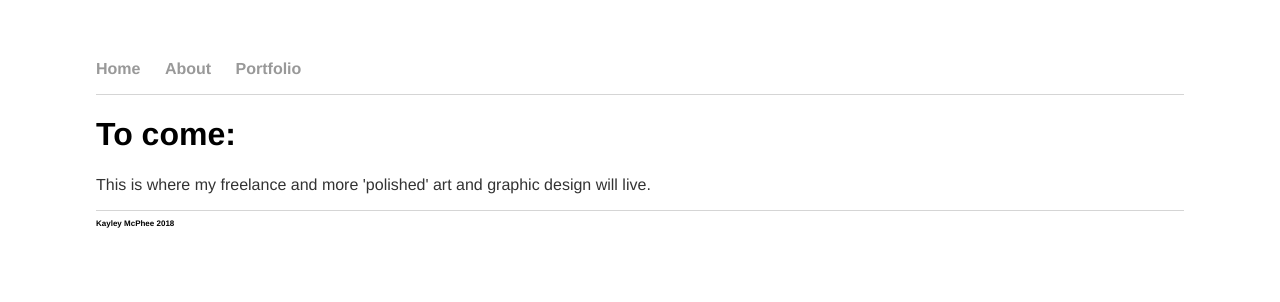
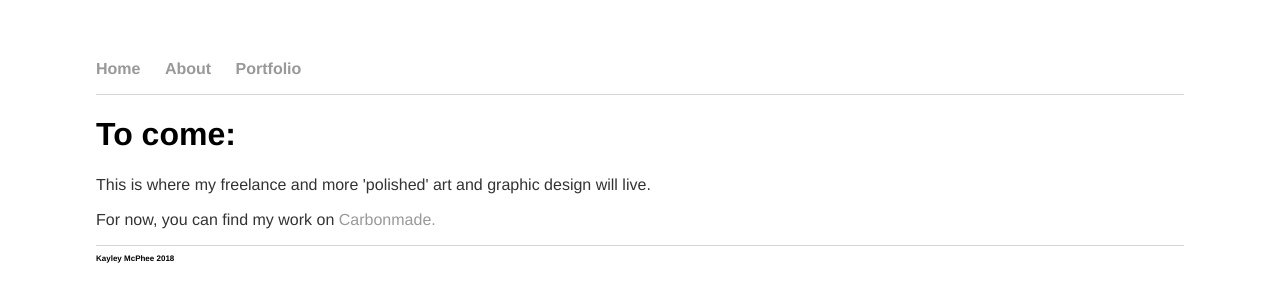
Before and after one commit to kayleymcphee/kayleymcphee.github.io, a Jekyll site: the page built from portfolio.html, in a window 1280 px wide. Shown: the top 302 px of the page. Built offline with Jekyll 4.4.1, drawn with Linux system fonts in a browser that asks for light colours.

Commit message:
Update portfolio.html

```diff
--- a/portfolio.html
+++ b/portfolio.html
@@ -6,4 +6,5 @@ title: Kayley McPhee
 <div class="blurb">
         <h1>To come:</h1>
 	<p>This is where my freelance and more 'polished' art and graphic design will live.</p>
+	<p>For now, you can find my work on <a href="https://kayleymcphee.carbonmade.com/">Carbonmade.</a></p>
 </div><!-- /.blurb -->
```
